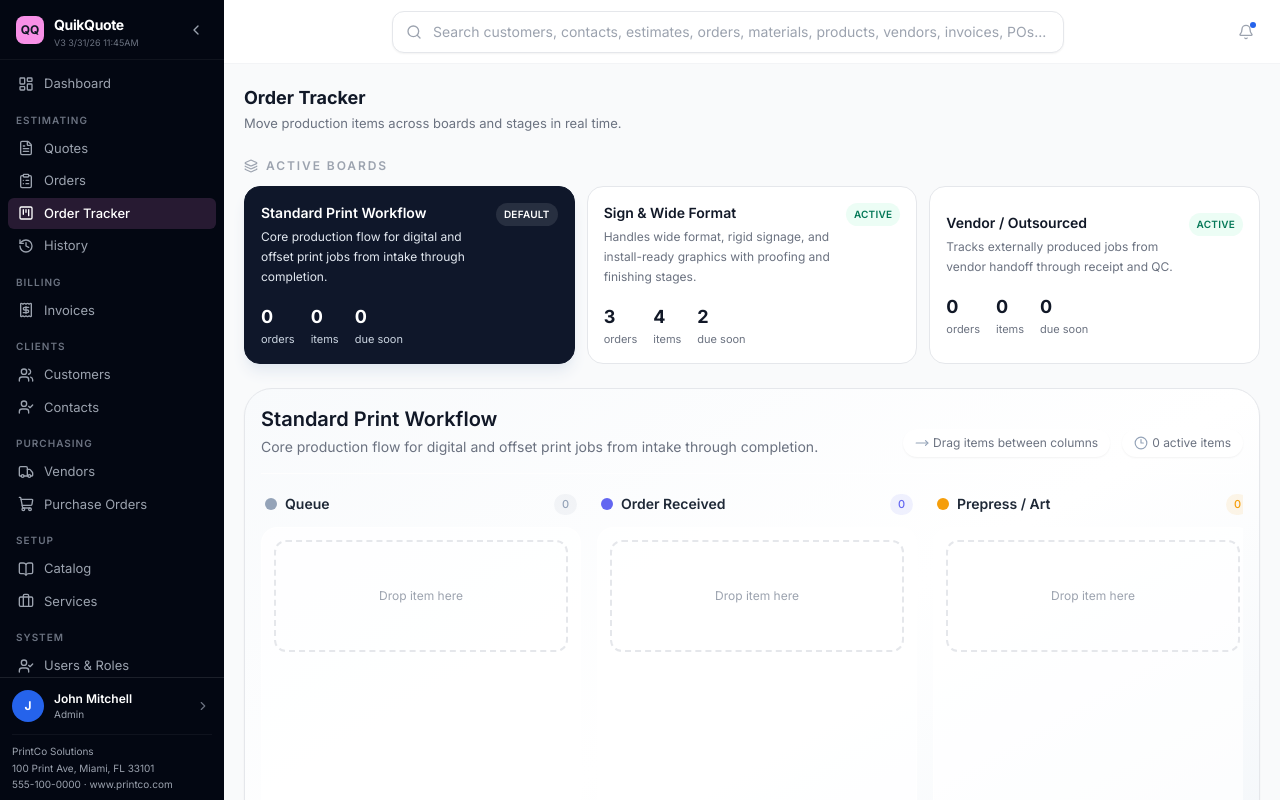
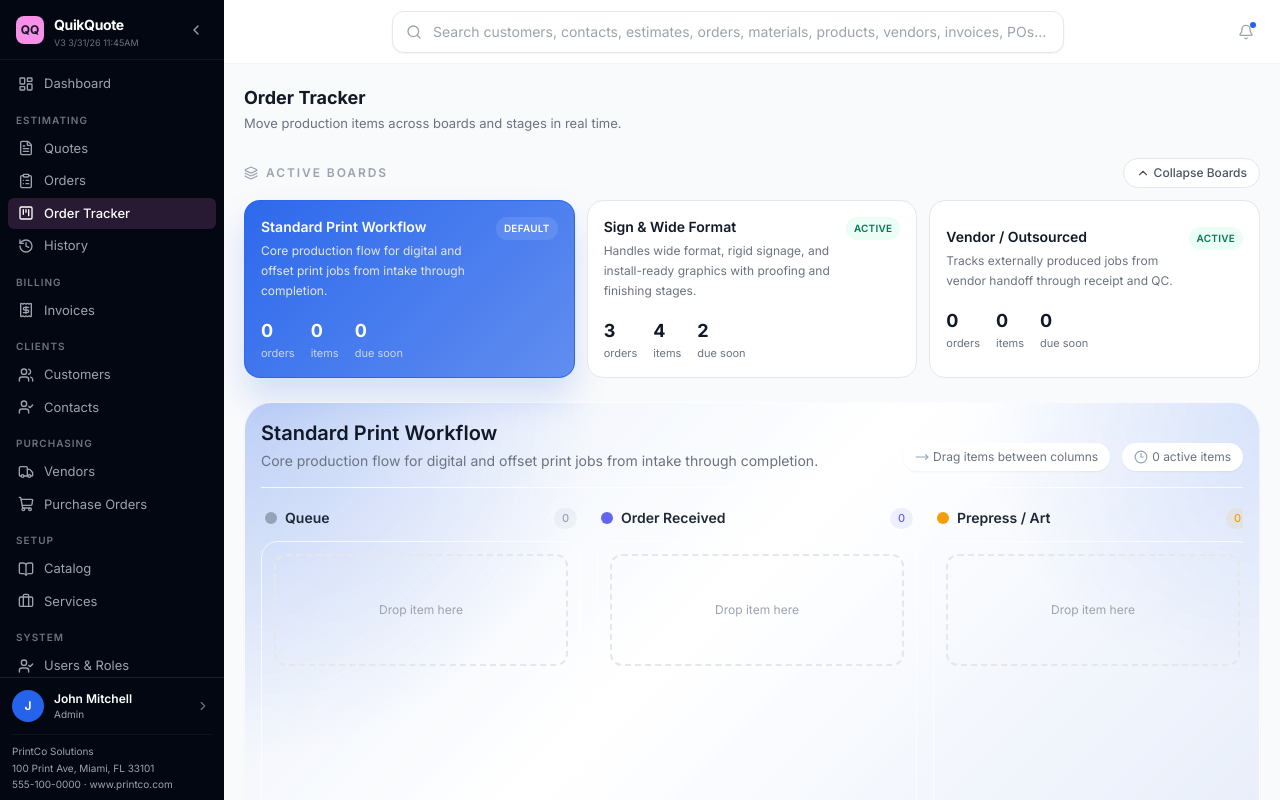
Before and after one commit to jorfdz/QuickQuote, a React (Vite) app: page /tracker in a window 1280 px wide. Shown: the top 800 px of the page. Built offline with nearby package versions, Linux system fonts and the light colour scheme.

Commit message:
Order Tracker fix

```diff
--- a/src/data/documentSettings.ts
+++ b/src/data/documentSettings.ts
@@ -342,6 +342,7 @@ export const DEFAULT_COMPANY_SETTINGS: CompanySettings = {
   zip: '33101',
   website: 'www.printco.com',
   tagline: 'Quality Print. Fast Delivery.',
+  primaryBrandColor: '#2563eb',
   defaultTaxRate: 7,
   defaultMarkup: 45,
   defaultLaborRate: 45,
--- a/src/pages/OrderTracker/index.tsx
+++ b/src/pages/OrderTracker/index.tsx
@@ -17,12 +17,12 @@ import {
   verticalListSortingStrategy,
 } from '@dnd-kit/sortable';
 import { CSS } from '@dnd-kit/utilities';
-import { Clock3, GripVertical, Layers3, MoveRight } from 'lucide-react';
+import { ChevronDown, ChevronUp, Clock3, GripVertical, Layers3, MoveRight } from 'lucide-react';
 import { useNavigate } from 'react-router-dom';
 import { useStore } from '../../store';
 import { Card, PageHeader } from '../../components/ui';
 import { formatCurrency, formatDate } from '../../data/mockData';
-import type { Order, OrderItem, Workflow } from '../../types';
+import type { OrderItem } from '../../types';
 
 type StageColumn = {
   id: string;
@@ -46,11 +46,12 @@ type TrackerItemCard = {
 const QUEUE_STAGE_ID = '__queue__';
 
 export const OrderTracker: React.FC = () => {
-  const { orders, workflows, updateOrder } = useStore();
+  const { orders, workflows, updateOrder, companySettings } = useStore();
   const navigate = useNavigate();
   const activeBoards = workflows.filter((workflow) => workflow.isActive);
   const [activeWorkflowId, setActiveWorkflowId] = useState(activeBoards[0]?.id || workflows[0]?.id || '');
   const [activeDragId, setActiveDragId] = useState<string | null>(null);
+  const [boardsCollapsed, setBoardsCollapsed] = useState(false);
 
   const sensors = useSensors(
     useSensor(MouseSensor, { activationConstraint: { distance: 6 } }),
@@ -138,6 +139,11 @@ export const OrderTracker: React.FC = () => {
     });
   }, [activeBoards, orders]);
 
+  const brandColor = companySettings.primaryBrandColor || '#2563eb';
+  const boardSurfaceStyle = useMemo(() => ({
+    backgroundImage: `radial-gradient(circle at top left, ${withAlpha(brandColor, 0.22)}, transparent 30%), radial-gradient(circle at top right, ${withAlpha(brandColor, 0.14)}, transparent 24%), linear-gradient(135deg, ${withAlpha(brandColor, 0.08)}, rgba(255,255,255,0.98) 42%, ${withAlpha(brandColor, 0.1)})`,
+  }), [brandColor]);
+
   const activeDragItem = trackerItems.find((item) => item.id === activeDragId) || null;
 
   const moveItemToStage = (itemId: string, stageId: string) => {
@@ -193,10 +199,21 @@ export const OrderTracker: React.FC = () => {
       <PageHeader title="Order Tracker" subtitle="Move production items across boards and stages in real time." />
 
       <section className="space-y-3">
-        <div className="flex items-center gap-2 text-xs font-semibold uppercase tracking-[0.16em] text-gray-400">
-          <Layers3 className="h-3.5 w-3.5" />
-          Active Boards
+        <div className="flex items-center justify-between gap-3">
+          <div className="flex items-center gap-2 text-xs font-semibold uppercase tracking-[0.16em] text-gray-400">
+            <Layers3 className="h-3.5 w-3.5" />
+            Active Boards
+          </div>
+          <button
+            type="button"
+            onClick={() => setBoardsCollapsed((current) => !current)}
+            className="inline-flex items-center gap-1 rounded-full border border-gray-200 bg-white px-3 py-1.5 text-xs font-medium text-gray-600 transition-colors hover:border-gray-300 hover:text-gray-900"
+          >
+            {boardsCollapsed ? <ChevronDown className="h-3.5 w-3.5" /> : <ChevronUp className="h-3.5 w-3.5" />}
+            {boardsCollapsed ? 'Show Boards' : 'Collapse Boards'}
+          </button>
         </div>
+        {!boardsCollapsed && (
         <div className="grid gap-3 lg:grid-cols-3">
           {activeBoards.map((board) => {
             const stats = boardStats.find((entry) => entry.id === board.id);
@@ -205,7 +222,12 @@ export const OrderTracker: React.FC = () => {
               <button
                 key={board.id}
                 onClick={() => setActiveWorkflowId(board.id)}
-                className={`rounded-2xl border p-4 text-left transition-all ${selected ? 'border-slate-900 bg-slate-900 text-white shadow-lg shadow-slate-200' : 'border-gray-200 bg-white hover:border-slate-300 hover:shadow-md'}`}
+                className={`rounded-2xl border p-4 text-left transition-all ${selected ? 'text-white shadow-lg' : 'border-gray-200 bg-white hover:border-slate-300 hover:shadow-md'}`}
+                style={selected ? {
+                  borderColor: withAlpha(brandColor, 0.8),
+                  backgroundImage: `linear-gradient(135deg, ${withAlpha(brandColor, 0.96)}, ${withAlpha(brandColor, 0.72)})`,
+                  boxShadow: `0 20px 35px ${withAlpha(brandColor, 0.18)}`,
+                } : undefined}
               >
                 <div className="flex items-start justify-between gap-3">
                   <div>
@@ -234,9 +256,10 @@ export const OrderTracker: React.FC = () => {
             );
           })}
         </div>
+        )}
       </section>
 
-      <section className="rounded-[28px] border border-gray-200 bg-gradient-to-br from-slate-50 via-white to-slate-100 p-4 shadow-sm">
+      <section className="rounded-[28px] border border-white/70 p-4 shadow-sm" style={boardSurfaceStyle}>
         <div className="mb-5 flex flex-col gap-4 border-b border-white/80 pb-4 lg:flex-row lg:items-end lg:justify-between">
           <div>
             <h2 className="text-xl font-semibold text-gray-900">{workflow.name}</h2>
@@ -262,6 +285,7 @@ export const OrderTracker: React.FC = () => {
                 column={column}
                 items={itemsByStage.get(column.id) || []}
                 onNavigate={(orderId) => navigate(`/orders/${orderId}`)}
+                brandColor={brandColor}
               />
             ))}
           </div>
@@ -281,7 +305,8 @@ const StageLane: React.FC<{
   column: StageColumn;
   items: TrackerItemCard[];
   onNavigate: (orderId: string) => void;
-}> = ({ column, items, onNavigate }) => {
+  brandColor: string;
+}> = ({ column, items, onNavigate, brandColor }) => {
   const { setNodeRef, isOver } = useDroppable({ id: column.id });
 
   return (
@@ -298,7 +323,8 @@ const StageLane: React.FC<{
       </div>
       <div
         ref={setNodeRef}
-        className={`min-h-[420px] rounded-2xl border p-3 transition-colors ${isOver ? 'border-slate-400 bg-white shadow-inner' : 'border-white/70 bg-white/70'}`}
+        className={`min-h-[420px] rounded-2xl border p-3 transition-colors ${isOver ? 'bg-white shadow-inner' : 'border-white/70 bg-white/72'}`}
+        style={isOver ? { borderColor: withAlpha(brandColor, 0.45), boxShadow: `inset 0 0 0 1px ${withAlpha(brandColor, 0.12)}` } : undefined}
       >
         <SortableContext items={items.map((item) => item.id)} strategy={verticalListSortingStrategy}>
           <div className="space-y-3">
@@ -393,3 +419,15 @@ const endOfTomorrow = () => {
   date.setHours(23, 59, 59, 999);
   return date;
 };
+
+const withAlpha = (hex: string, alpha: number) => {
+  const normalized = hex.replace('#', '');
+  const full = normalized.length === 3
+    ? normalized.split('').map((char) => `${char}${char}`).join('')
+    : normalized;
+  const value = Number.parseInt(full, 16);
+  const r = (value >> 16) & 255;
+  const g = (value >> 8) & 255;
+  const b = value & 255;
+  return `rgba(${r}, ${g}, ${b}, ${alpha})`;
+};
--- a/src/pages/Settings/index.tsx
+++ b/src/pages/Settings/index.tsx
@@ -677,10 +677,10 @@ export const Settings: React.FC = () => {
                 <div className="text-center"><p className="text-2xl">&#x1f5bc;&#xfe0f;</p><p className="text-xs text-gray-400 mt-1">Upload logo</p></div>
               </div>
             </div>
-            <Input label="Primary Brand Color" type="color" defaultValue="#2563eb" className="w-20 h-10" />
+            <Input label="Primary Brand Color" type="color" value={company.primaryBrandColor} onChange={e => setCompany(c => ({ ...c, primaryBrandColor: e.target.value }))} className="w-20 h-10" />
             <Textarea label="Quote Footer Text" defaultValue="Thank you for your business! Payment due within 30 days." rows={2} />
             <Textarea label="Invoice Footer Text" defaultValue="Questions? Contact us at admin@printco.com" rows={2} />
-            <div className="flex gap-3 pt-2"><Button variant="primary">Save Branding</Button></div>
+            <div className="flex gap-3 pt-2"><Button variant="primary" onClick={saveCompanySettings}>Save Branding</Button></div>
           </div>
         </Card>
       )}
--- a/src/types/index.ts
+++ b/src/types/index.ts
@@ -259,6 +259,7 @@ export interface CompanySettings {
   zip: string;
   website: string;
   tagline: string;
+  primaryBrandColor: string;
   defaultTaxRate: number;
   defaultMarkup: number;
   defaultLaborRate: number;
```
Also changed, not shown: 1 other file (tests, documents, lock files or other folders).
